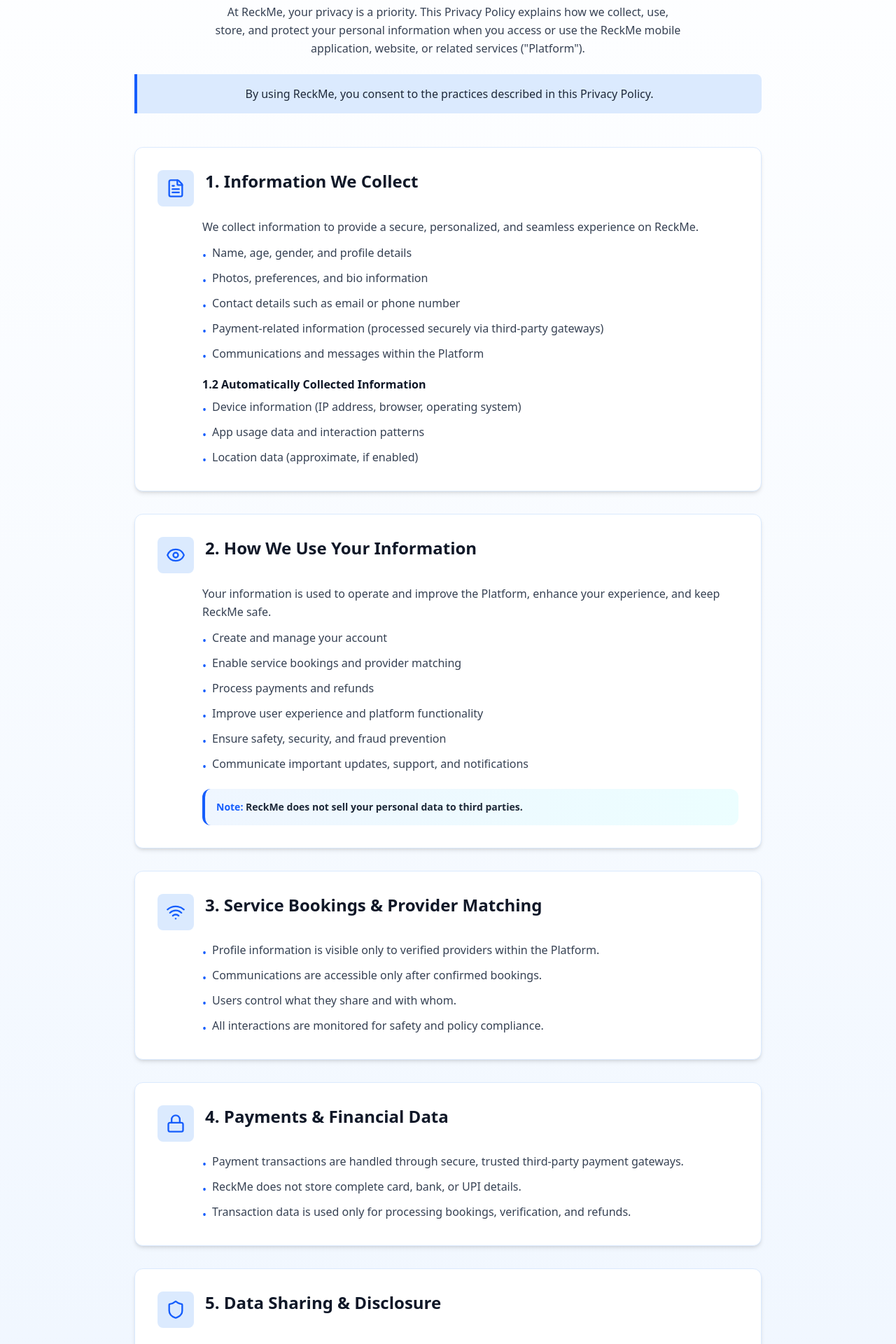
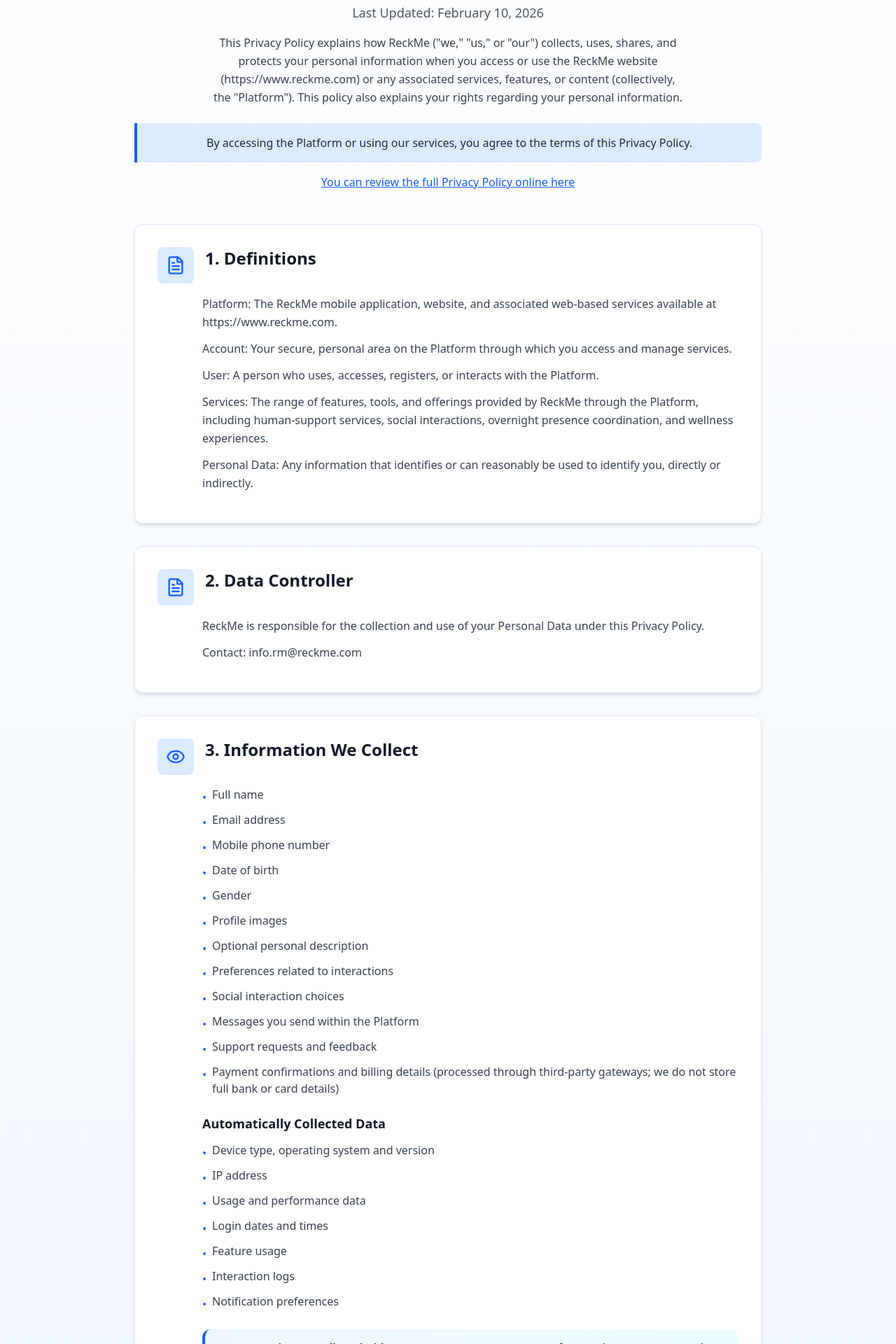
Before and after one commit to workNeosankalp/Dilse, a React (Vite) app: page /privacy in a window 1280 px wide. Shown: the part 280-2200 px from the top of the page at 70% size. Built offline with nearby package versions, Linux system fonts and the light colour scheme.

Commit message:
Update Privacy.jsx

```diff
--- a/src/components/Privacy.jsx
+++ b/src/components/Privacy.jsx
@@ -5,137 +5,134 @@
   const sections = [
     {
       icon: FileText,
-      title: "1. Information We Collect",
+      title: "1. Definitions",
       paragraphs: [
-        "We collect information to provide a secure, personalized, and seamless experience on ReckMe.",
+        "Platform: The ReckMe mobile application, website, and associated web-based services available at https://www.reckme.com.",
+        "Account: Your secure, personal area on the Platform through which you access and manage services.",
+        "User: A person who uses, accesses, registers, or interacts with the Platform.",
+        "Services: The range of features, tools, and offerings provided by ReckMe through the Platform, including human-support services, social interactions, overnight presence coordination, and wellness experiences.",
+        "Personal Data: Any information that identifies or can reasonably be used to identify you, directly or indirectly.",
       ],
-      bullets: [
-        "Name, age, gender, and profile details",
-        "Photos, preferences, and bio information",
-        "Contact details such as email or phone number",
-        "Payment-related information (processed securely via third-party gateways)",
-        "Communications and messages within the Platform",
-      ],
-      subTitle: "1.2 Automatically Collected Information",
-      subBullets: [
-        "Device information (IP address, browser, operating system)",
-        "App usage data and interaction patterns",
-        "Location data (approximate, if enabled)",
+    },
+    {
+      icon: FileText,
+      title: "2. Data Controller",
+      paragraphs: [
+        "ReckMe is responsible for the collection and use of your Personal Data under this Privacy Policy.",
+        "Contact: info.rm@reckme.com",
       ],
     },
     {
       icon: Eye,
-      title: "2. How We Use Your Information",
-      paragraphs: [
-        "Your information is used to operate and improve the Platform, enhance your experience, and keep ReckMe safe.",
+      title: "3. Information We Collect",
+      bullets: [
+        "Full name",
+        "Email address",
+        "Mobile phone number",
+        "Date of birth",
+        "Gender",
+        "Profile images",
+        "Optional personal description",
+        "Preferences related to interactions",
+        "Social interaction choices",
+        "Messages you send within the Platform",
+        "Support requests and feedback",
+        "Payment confirmations and billing details (processed through third-party gateways; we do not store full bank or card details)",
       ],
-      bullets: [
-        "Create and manage your account",
-        "Enable service bookings and provider matching",
-        "Process payments and refunds",
-        "Improve user experience and platform functionality",
-        "Ensure safety, security, and fraud prevention",
-        "Communicate important updates, support, and notifications",
+      subTitle: "Automatically Collected Data",
+      subBullets: [
+        "Device type, operating system and version",
+        "IP address",
+        "Usage and performance data",
+        "Login dates and times",
+        "Feature usage",
+        "Interaction logs",
+        "Notification preferences",
       ],
-      note: "ReckMe does not sell your personal data to third parties.",
+      note: "Some data are collected with your consent; you can manage preferences in your account settings.",
     },
     {
       icon: Wifi,
-      title: "3. Service Bookings & Provider Matching",
+      title: "4. How We Use Your Data",
       bullets: [
-        "Profile information is visible only to verified providers within the Platform.",
-        "Communications are accessible only after confirmed bookings.",
-        "Users control what they share and with whom.",
-        "All interactions are monitored for safety and policy compliance.",
+        "Creating and managing your account",
+        "Delivering services you request",
+        "Providing customer support",
+        "Managing notifications and alerts",
+        "Sending updates about the Platform",
+        "Responding to inquiries or support requests",
+        "Sending transactional emails related to your use",
+        "Understanding how you use the Platform",
+        "Improving user experience",
+        "Conducting analytics and system optimization",
       ],
+      note: "With your consent, we may send you promotional messages or offers relevant to your use of the Platform. You can withdraw your consent at any time.",
     },
     {
       icon: Lock,
-      title: "4. Payments & Financial Data",
+      title: "5. Sharing Your Information",
+      paragraphs: [
+        "ReckMe does not sell your Personal Data to third parties.",
+      ],
       bullets: [
-        "Payment transactions are handled through secure, trusted third-party payment gateways.",
-        "ReckMe does not store complete card, bank, or UPI details.",
-        "Transaction data is used only for processing bookings, verification, and refunds.",
+        "Trusted service providers (hosting, analytics, payment processors)",
+        "Law enforcement or regulatory authorities when required by law",
+        "Third parties to enforce our Terms of Service or protect rights & safety",
       ],
+      note: "Any partner with access to shared data must comply with this policy and applicable law.",
+    },
+    {
+      icon: Wifi,
+      title: "6. Cookies & Similar Technologies",
+      bullets: [
+        "Maintain session and security",
+        "Analyze performance",
+        "Improve user experience",
+      ],
+      note: "You can manage cookie preferences through your browser settings. For more details, see our Cookie Policy.",
     },
     {
       icon: Shield,
-      title: "5. Data Sharing & Disclosure",
-      paragraphs: [
-        "We may share limited data only under specific circumstances, and always with strong safeguards in place.",
+      title: "7. Data Security & Protection",
+      bullets: [
+        "We implement reasonable technical and organizational measures to protect your information from unauthorized access, loss, alteration, or misuse.",
       ],
-      bullets: [
-        "Required to process payments or refunds",
-        "Necessary to comply with legal obligations",
-        "Required to investigate fraud, abuse, or policy violations",
-        "Needed to protect the rights, safety, or property of ReckMe or its users",
-      ],
-      note: "All third-party partners are bound by strict confidentiality and data protection standards.",
+      note: "However, no method of transmission or storage is 100% secure. You are responsible for protecting your own devices and login credentials.",
     },
     {
       icon: FileText,
-      title: "6. Data Retention",
+      title: "8. Data Retention",
       bullets: [
-        "Personal data is retained only as long as necessary to provide services or meet legal requirements.",
-        "Users may request account deletion, after which personal data will be removed or anonymized, except where legally required.",
+        "We retain your data for as long as required to fulfill the purposes in this policy, comply with legal obligations, resolve disputes, and enforce agreements.",
+        "You may request deletion of your account and personal data by contacting us.",
       ],
     },
     {
       icon: Eye,
-      title: "7. User Rights & Control",
-      bullets: [
-        "Access and update your personal information",
-        "Control profile visibility and preferences",
-        "Request data correction or deletion",
-        "Withdraw consent where applicable",
-      ],
-      note: "Requests can be made through in-app support or via email.",
-    },
-    {
-      icon: Shield,
-      title: "8. Safety & Security Measures",
-      bullets: [
-        "Secure servers and encrypted connections",
-        "Access controls and monitoring systems",
-        "Abuse reporting and moderation mechanisms",
-      ],
-      note: "While we take strong measures to protect your data, no system can guarantee absolute security.",
-    },
-    {
-      icon: FileText,
       title: "9. Children's Privacy",
       bullets: [
-        "ReckMe is strictly intended for users 18 years and above.",
-        "We do not knowingly collect data from minors. Any such account will be terminated immediately upon discovery.",
-      ],
-    },
-    {
-      icon: Wifi,
-      title: "10. Third-Party Links",
-      bullets: [
-        "The Platform may contain links to third-party services (e.g., payment providers, wellness partners).",
-        "ReckMe is not responsible for the privacy practices of these external services.",
-      ],
-    },
-    {
-      icon: FileText,
-      title: "11. Policy Updates",
-      bullets: [
-        "We may update this Privacy Policy from time to time.",
-        "Any changes will be communicated through the Platform, and continued use indicates acceptance of the updated policy.",
+        "ReckMe is intended for users 18 years and older.",
+        "We do not knowingly collect or retain personal data from minors.",
+        "If you believe a minor has provided us with personal data, please contact us so we can delete it.",
       ],
     },
     {
       icon: Scale,
-      title: "12. Governing Law",
+      title: "10. Your Rights",
       bullets: [
-        "This Privacy Policy is governed by the laws of India, including applicable data protection regulations.",
+        "Access your personal data",
+        "Correct inaccuracies",
+        "Request deletion",
+        "Object to certain processing",
+        "Restrict processing",
+        "Withdraw consent",
       ],
+      note: "Depending on applicable law. To exercise your rights, contact our support team at info.rm@reckme.com.",
     },
   ];
 
   return (
-    <div className="bg-linear-to-b from-white via-blue-50 to-cyan-50 py-24 px-6">
+    <div className="bg-gradient-to-b from-white via-blue-50 to-cyan-50 py-24 px-6">
       <div className="max-w-4xl mx-auto">
         {/* Header */}
         <motion.div
@@ -149,19 +146,26 @@
             Privacy Policy
           </h1>
           <p className="text-lg text-gray-600 mb-2">
-            Effective Date: January 20, 2026
+            Effective Date: February 10, 2026
+          </p>
+          <p className="text-lg text-gray-600 mb-4">
+            Last Updated: February 10, 2026
           </p>
           <p className="text-gray-700 leading-relaxed max-w-2xl mx-auto">
-            At ReckMe, your privacy is a priority. This Privacy Policy explains
-            how we collect, use, store, and protect your personal information
-            when you access or use the ReckMe mobile application, website, or
-            related services ("Platform").
+            This Privacy Policy explains how ReckMe ("we," "us," or "our") collects, uses, shares, and protects your personal information when you access or use the ReckMe website (https://www.reckme.com) or any associated services, features, or content (collectively, the "Platform"). This policy also explains your rights regarding your personal information.
           </p>
           <div className="mt-6 bg-blue-100 border-l-4 border-blue-600 p-4 rounded-r-lg">
             <p className="text-gray-800 font-medium">
-              By using ReckMe, you consent to the practices described in this
-              Privacy Policy.
+              By accessing the Platform or using our services, you agree to the terms of this Privacy Policy.
             </p>
+          </div>
+          <div className="mt-4">
+            <a
+              href="https://www.reckme.com/privacy"
+              className="text-blue-600 hover:text-blue-800 font-medium underline"
+            >
+              You can review the full Privacy Policy online here
+            </a>
           </div>
         </motion.div>
 
@@ -207,8 +211,8 @@
               )}
 
               {section.subTitle && (
-                <div className="ml-16 mt-4">
-                  <h3 className="font-semibold text-gray-900 mb-2">
+                <div className="ml-16 mt-6">
+                  <h3 className="font-semibold text-gray-900 mb-3 text-lg">
                     {section.subTitle}
                   </h3>
                   <ul className="space-y-2">
@@ -223,7 +227,7 @@
               )}
 
               {section.note && (
-                <div className="mt-5 ml-16 bg-linear-to-r from-blue-50 to-cyan-50 p-4 rounded-xl border-l-4 border-blue-600">
+                <div className="mt-6 ml-16 bg-gradient-to-r from-blue-50 to-cyan-50 p-4 rounded-xl border-l-4 border-blue-600">
                   <p className="text-gray-800 font-semibold text-sm">
                     <span className="text-blue-600">Note:</span> {section.note}
                   </p>
@@ -239,41 +243,23 @@
           whileInView={{ opacity: 1, y: 0 }}
           viewport={{ once: true }}
           transition={{ duration: 0.6 }}
-          className="mt-12 bg-linear-to-br from-blue-100 to-cyan-100 rounded-xl p-8 text-center border border-blue-200"
+          className="mt-12 bg-gradient-to-br from-blue-100 to-cyan-100 rounded-xl p-8 text-center border border-blue-200"
         >
           <h2 className="text-2xl font-bold text-gray-900 mb-4">
-            13. Contact Us
+            11. Contact Us
           </h2>
-          <p className="text-gray-700 mb-4">
-            For questions, concerns, or privacy-related requests, contact:
+          <p className="text-gray-700 mb-6">
+            If you have questions about this Privacy Policy, data practices, or wish to exercise your rights:
           </p>
-          <p className="text-lg font-semibold text-gray-900">
-            Privacy Team – ReckMe
+          <div className="flex items-center justify-center gap-2 mb-2">
+            <Mail className="text-blue-600" size={24} />
+            <p className="text-xl font-semibold text-blue-600">info.rm@reckme.com</p>
+          </div>
+          <p className="text-sm text-gray-600 mt-2">
+            12. Changes to This Policy: We may update this Privacy Policy periodically. When changes are significant, we will notify you via the Platform or email. The latest version will always be available at https://www.reckme.com/privacy
           </p>
-          <div className="flex items-center justify-center gap-2 mt-2">
-            <Mail className="text-blue-600" size={20} />
-            <p className="text-blue-600 font-medium">privacy@ReckMe.app</p>
-          </div>
-        </motion.div>
-
-        {/* Commitment Section */}
-        <motion.div
-          initial={{ opacity: 0, y: 20 }}
-          whileInView={{ opacity: 1, y: 0 }}
-          viewport={{ once: true }}
-          transition={{ duration: 0.6 }}
-          className="mt-8 text-center bg-white rounded-xl p-8 shadow-lg border-2 border-blue-200"
-        >
-          <Shield className="text-blue-600 mx-auto mb-4" size={48} />
-          <h3 className="text-2xl font-bold text-gray-900 mb-3">
-            Our Commitment
-          </h3>
-          <p className="text-lg text-gray-700">
-            At ReckMe, privacy is not just a policy — it's a promise.
-          </p>
-          <p className="text-xl font-bold text-blue-600 mt-2">
-            Your trust matters, and every connection begins ReckMe, from the
-            heart. 💙
+          <p className="text-sm font-semibold text-gray-800 mt-4">
+            Legal Notices & Jurisdiction: This Privacy Policy is governed by the applicable laws of India, including rules related to data protection and user privacy.
           </p>
         </motion.div>
       </div>
```
